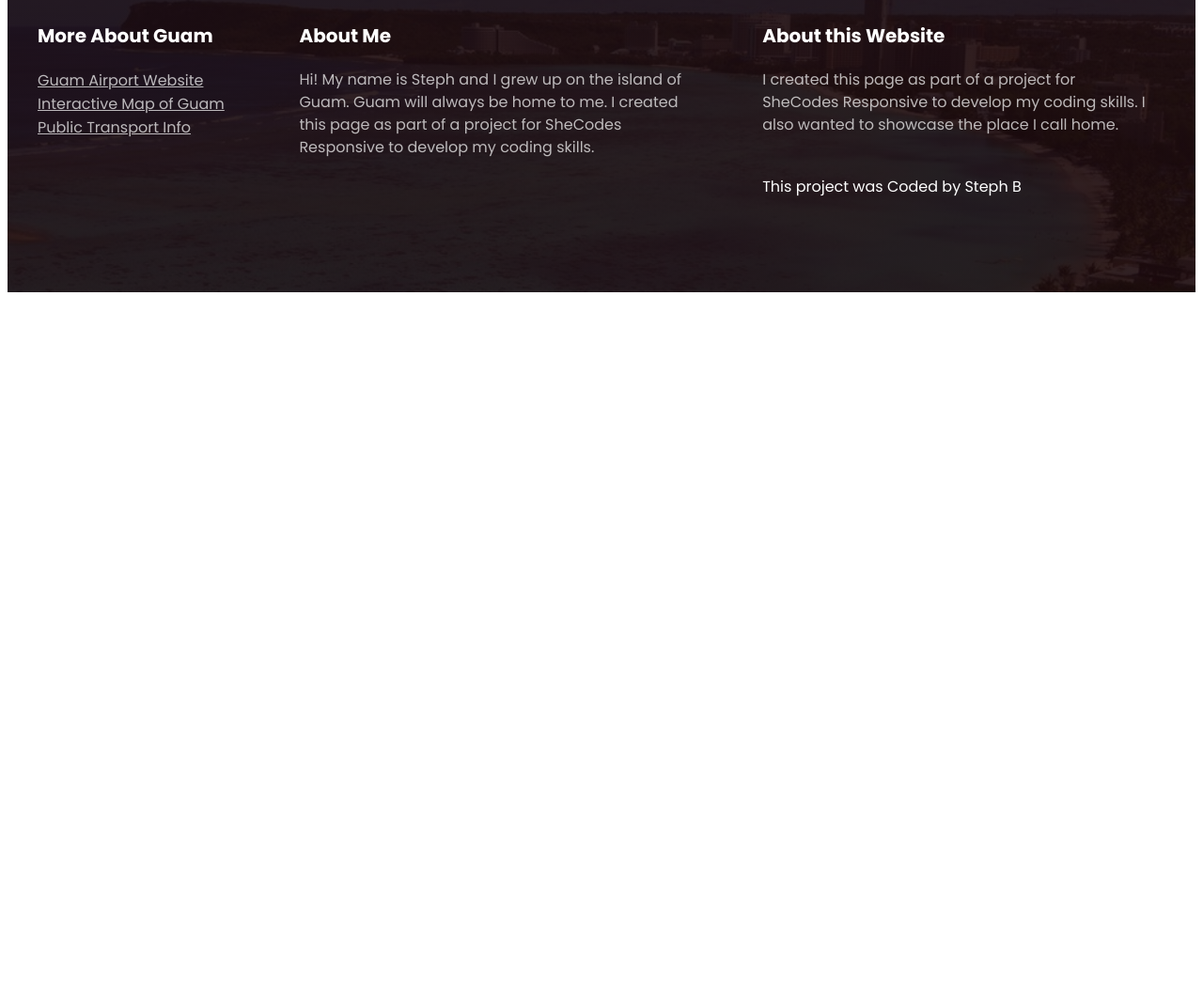
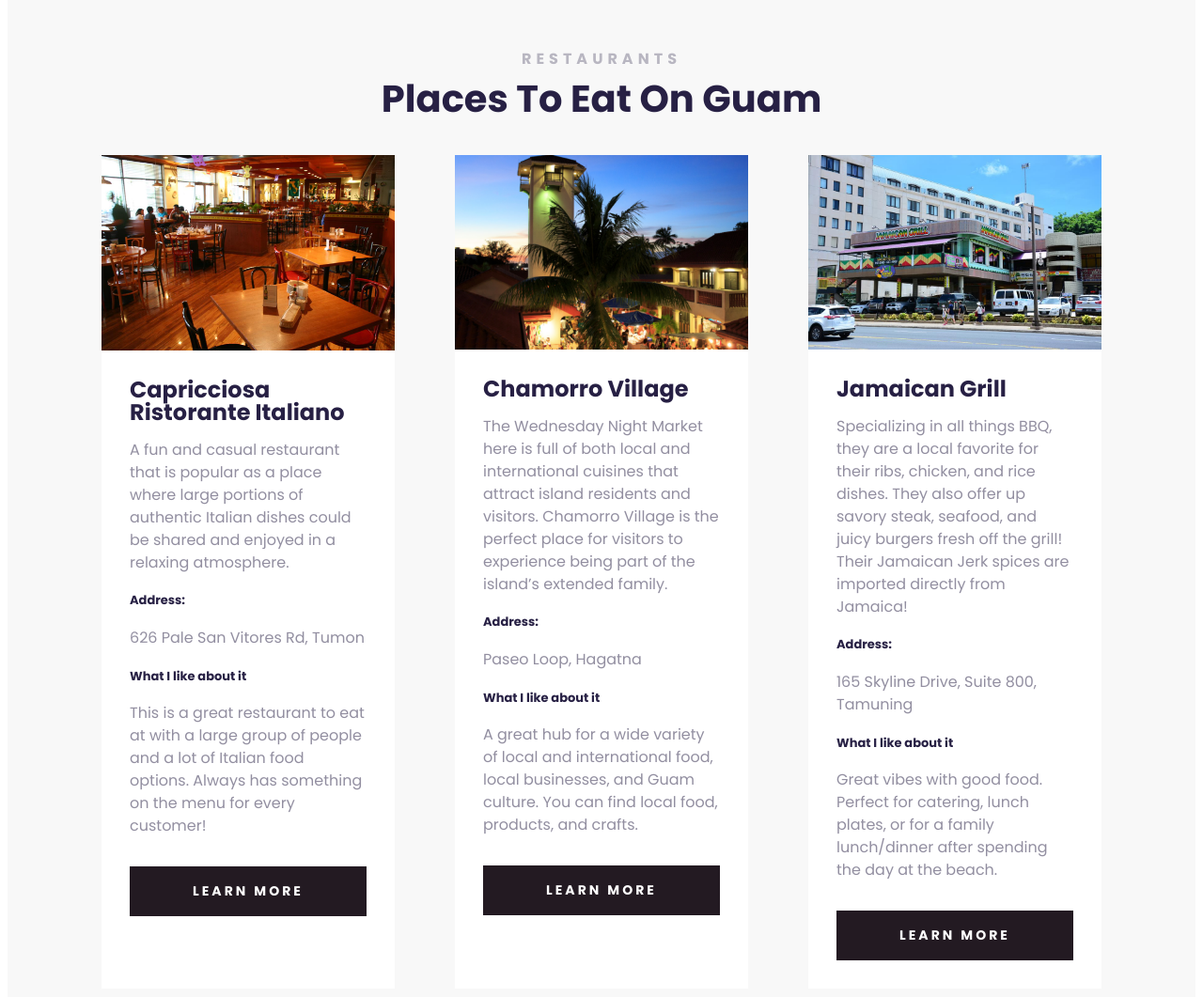
Before and after one commit to ssbien/guam-travel-project, a plain HTML site: page index.html in a window 1280 px wide. Shown: the part 1735-2796 px from the top of the page at 94% size. Before the commit the page ends 2054 px from the top, so only its background shows below. Drawn offline with Linux system fonts and the light colour scheme.

Commit message:
created cards and styled them

```diff
--- a/index.html
+++ b/index.html
@@ -60,6 +60,114 @@
           </p>
         </div>
       </section>
+      <section class="secondary">
+        <h2 class="text-center">Restaurants</h2>
+        <h3 class="text-center">Places To Eat On Guam</h3>
+
+        <div class="grid grid-3-columns">
+          <div class="card">
+            <div class="card-header">
+              <img
+                src="images/capps.jpg"
+                alt="Capricciosa Restaurant"
+                class="img-responsive"
+              />
+            </div>
+            <div class="card-body">
+              <h4>Capricciosa Ristorante Italiano</h4>
+              <p>
+                A fun and casual restaurant that is popular as a place where
+                large portions of authentic Italian dishes could be shared and
+                enjoyed in a relaxing atmosphere.
+              </p>
+              <h5>Address:</h5>
+              <p>626 Pale San Vitores Rd, Tumon</p>
+              <h5>What I like about it</h5>
+              <p>
+                This is a great restaurant to eat at with a large group of
+                people and a lot of Italian food options. Always has something
+                on the menu for every customer!
+              </p>
+              <div class="card-footer">
+                <a
+                  href="https://www.instagram.com/capricciosagu/?hl=en"
+                  target="_blank"
+                  class="btn"
+                  >Learn more</a
+                >
+              </div>
+            </div>
+          </div>
+          <div class="card">
+            <div class="card-header">
+              <img
+                src="images/chamvillage.png"
+                alt="Capricciosa Restaurant"
+                class="img-responsive"
+              />
+            </div>
+            <div class="card-body">
+              <h4>Chamorro Village</h4>
+              <p>
+                The Wednesday Night Market here is full of both local and
+                international cuisines that attract island residents and
+                visitors. Chamorro Village is the perfect place for visitors to
+                experience being part of the island’s extended family.
+              </p>
+              <h5>Address:</h5>
+              <p>Paseo Loop, Hagatna</p>
+              <h5>What I like about it</h5>
+              <p>
+                A great hub for a wide variety of local and international food,
+                local businesses, and Guam culture. You can find local food,
+                products, and crafts.
+              </p>
+              <div class="card-footer">
+                <a
+                  href="https://www.visitguam.com/listing/chamorro-village/3734/"
+                  target="_blank"
+                  class="btn"
+                  >Learn more</a
+                >
+              </div>
+            </div>
+          </div>
+          <div class="card">
+            <div class="card-header">
+              <img
+                src="images/jamaicangrill.jpg"
+                alt="Capricciosa Restaurant"
+                class="img-responsive"
+              />
+            </div>
+            <div class="card-body">
+              <h4>Jamaican Grill</h4>
+              <p>
+                Specializing in all things BBQ, they are a local favorite for
+                their ribs, chicken, and rice dishes. They also offer up savory
+                steak, seafood, and juicy burgers fresh off the grill! Their
+                Jamaican Jerk spices are imported directly from Jamaica!
+              </p>
+              <h5>Address:</h5>
+              <p>165 Skyline Drive, Suite 800, Tamuning</p>
+              <h5>What I like about it</h5>
+              <p>
+                Great vibes with good food. Perfect for catering, lunch plates,
+                or for a family lunch/dinner after spending the day at the
+                beach.
+              </p>
+              <div class="card-footer">
+                <a
+                  href="https://www.jamaicangrill.com/"
+                  target="_blank"
+                  class="btn"
+                  >Learn more</a
+                >
+              </div>
+            </div>
+          </div>
+        </div>
+      </section>
     </main>
     <!-- Footer -->
     <footer>
--- a/src/styles.css
+++ b/src/styles.css
@@ -20,14 +20,54 @@ body {
   grid-template-columns: 1fr 2fr 2fr;
 }
 
+.grid-3-columns {
+  grid-template-columns: 1fr 1fr 1fr;
+}
+
 .img-responsive {
   max-width: 100%;
+  display: block;
+}
+
+.text-center {
+  text-align: center;
+}
+
+.card {
+  background-color: white;
+  margin: 30px 0;
+}
+
+.card-body {
+  padding: 30px;
+}
+
+.card-footer {
+  padding: 15px 0 0;
+}
+
+.btn {
+  display: block;
+  color: white;
+  font-weight: 700;
+  font-size: 14px;
+  line-height: 21px;
+  text-align: center;
+  letter-spacing: 3px;
+  text-transform: uppercase;
+  padding: 16px;
+  background-color: #231a22;
+  text-decoration: none;
 }
 
 section {
-  max-width: 1200px;
+  max-width: 100%;
   margin: 0 auto;
-  padding: 100px 0;
+  padding: 100px;
+}
+
+section.secondary {
+  background-color: #f8f8f8;
 }
 
 header {
@@ -104,6 +144,21 @@ main h3 {
   margin: 0;
 }
 
+main h4 {
+  font-weight: 700;
+  font-size: 24px;
+  line-height: 1;
+  color: #272044;
+  margin: 0;
+}
+
+main h5 {
+  font-weight: 700;
+  font-size: 13px;
+  line-height: 1;
+  color: #272044;
+}
+
 main p {
   font-weight: 400;
   font-size: 1.5;
```
Also changed, not shown: images/capps.jpg (added), images/chamvillage.png (added), images/jamaicangrill.jpg (added).
